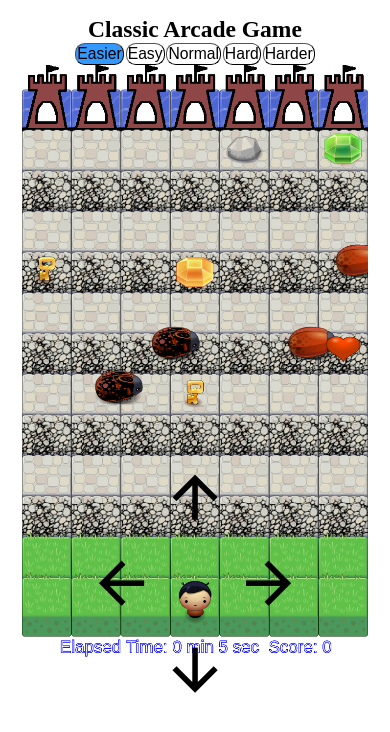
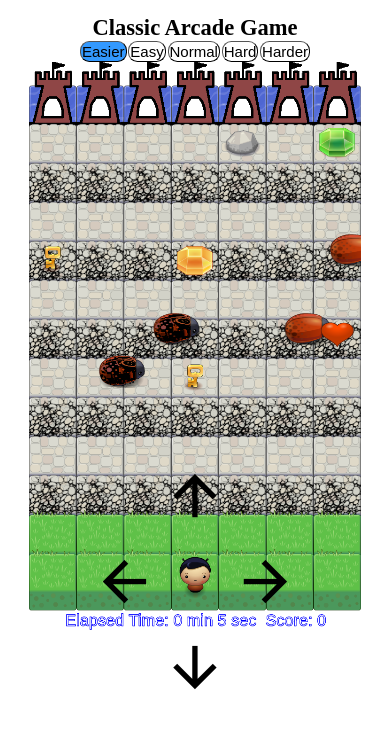
Before and after one commit to MKortmann/Classic-Arcade-Game, a plain HTML site: page index.html in a window 390 px wide. Drawn offline with Linux system fonts and the light colour scheme.

Commit message:
style: design improve responsive design

```diff
--- a/css/style.css
+++ b/css/style.css
@@ -73,7 +73,7 @@ img:hover {
 	position: absolute;
 	bottom: 0;
 	padding-bottom: 0;
-	height:30%;
+	height: 30%;
 	left: 50%;
 	opacity: 1.0;
 	transform: translate(-50%, -50%);
@@ -150,8 +150,8 @@ big tablet you will need to activate the joystic!*/
 		font-size: 1em;
 		text-align: center;
 		/**zoom out to fit all elements on the screen*/
-		zoom: 0.52;
-		-moz-transform: scale(0.52);
+		zoom: 0.50;
+		-moz-transform: scale(0.50);
 		-moz-transform-origin: 50% 0;
 	}
 
@@ -165,8 +165,8 @@ big tablet you will need to activate the joystic!*/
 		font-size: 1em;
 		text-align: center;
 		/**zoom out to fit all elements on the screen*/
-		zoom: 0.49;
-		-moz-transform: scale(0.50);
+		zoom: 0.47;
+		-moz-transform: scale(0.47);
 		-moz-transform-origin: 50% 0;
 	}
 }
@@ -176,8 +176,8 @@ big tablet you will need to activate the joystic!*/
 		font-size: 1em;
 		text-align: center;
 		/**zoom out to fit all elements on the screen*/
-		zoom: 0.48;
-		-moz-transform: scale(0.48);
+		zoom: 0.45;
+		-moz-transform: scale(0.45);
 		-moz-transform-origin: 50% 0;
 	}
 
@@ -191,8 +191,8 @@ big tablet you will need to activate the joystic!*/
 		font-size: 1em;
 		text-align: center;
 		/**zoom out to fit all elements on the screen*/
-		zoom: 0.44;
-		-moz-transform: scale(0.44);
+		zoom: 0.42;
+		-moz-transform: scale(0.42);
 		-moz-transform-origin: 50% 0;
 	}
 
@@ -206,8 +206,8 @@ big tablet you will need to activate the joystic!*/
 		font-size: 1em;
 		text-align: center;
 		/**zoom out to fit all elements on the screen*/
-		zoom: 0.41;
-		-moz-transform: scale(0.41);
+		zoom: 0.39;
+		-moz-transform: scale(0.39);
 		-moz-transform-origin: 50% 0;
 	}
 
```
Also changed, not shown: js/app.js (indentation only).
